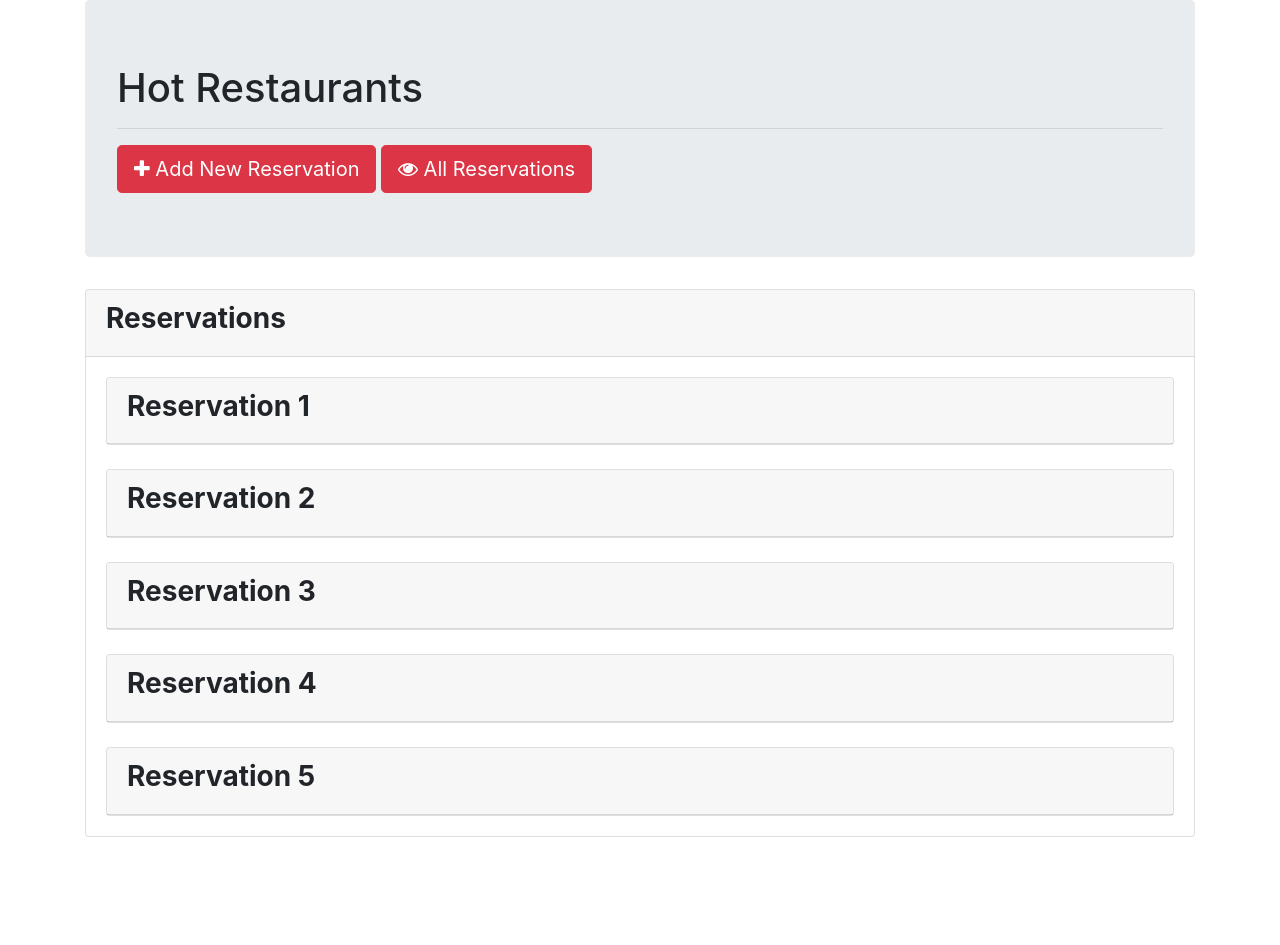
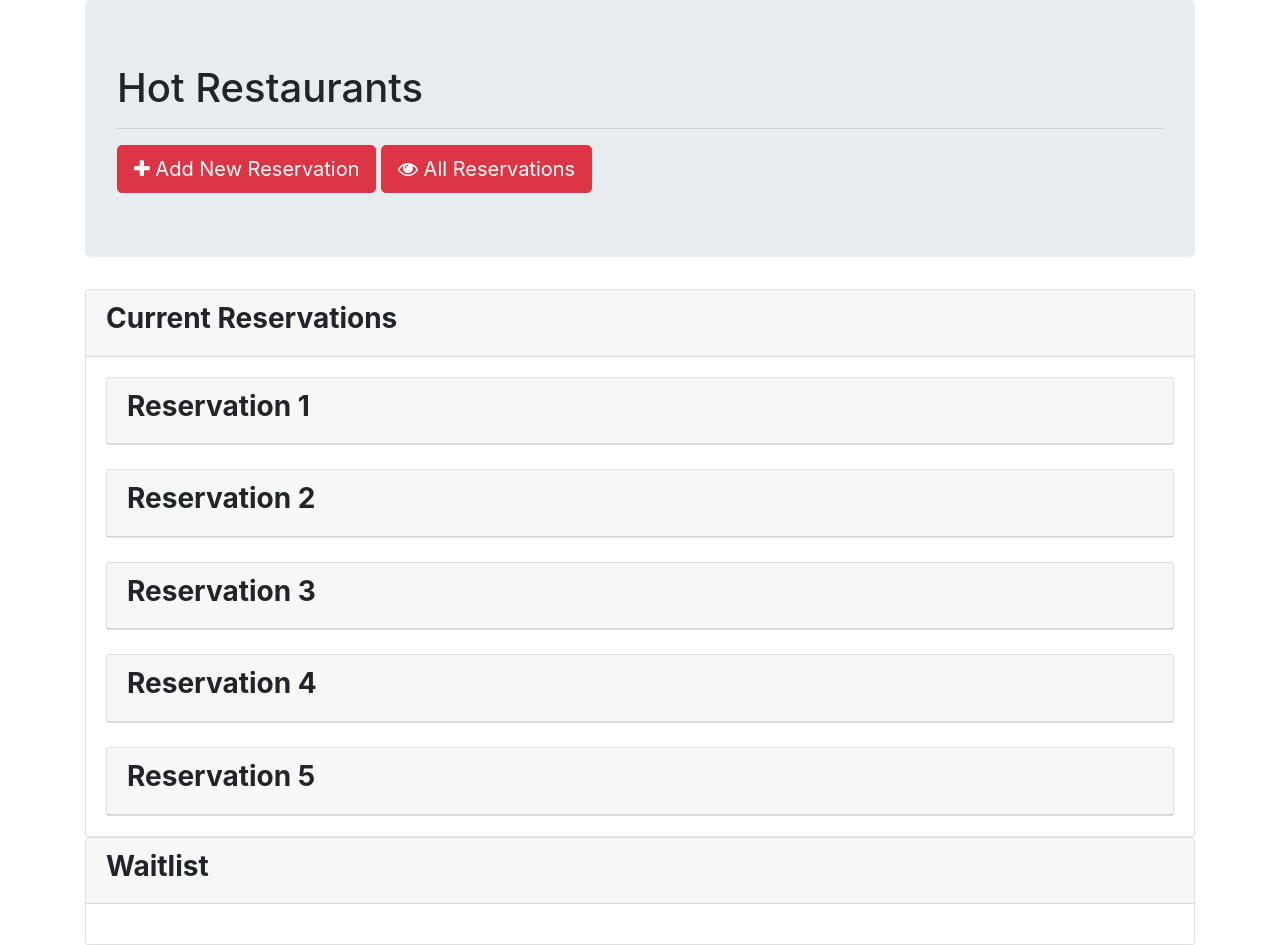
Before and after one commit to rlacon/hot-restaurant, a plain HTML site: page tables.html in a window 1280 px wide. Before the commit the page ends 837 px from the top, so only its background shows below. Drawn offline with nearby package versions, Linux system fonts and the light colour scheme.

Commit message:
waitlist table

```diff
--- a/tables.html
+++ b/tables.html
@@ -30,7 +30,7 @@
 
         <div class="card">
             <div class="card-header">
-                <h3><strong>Reservations</strong></h3>
+                <h3><strong>Current Reservations</strong></h3>
             </div>
             <div class="card-body">
                 <div class="card">
@@ -65,6 +65,16 @@
             </div>
         </div>
 
+        <div class="card">
+                <div class="card-header">
+                    <h3><strong>Waitlist</strong></h3>
+                </div>
+                <div class="card-body">
+                    <tr></tr>
+                    <td></td>
+                </div>
+            </div>
+
     </div>
 
 </body>
```
